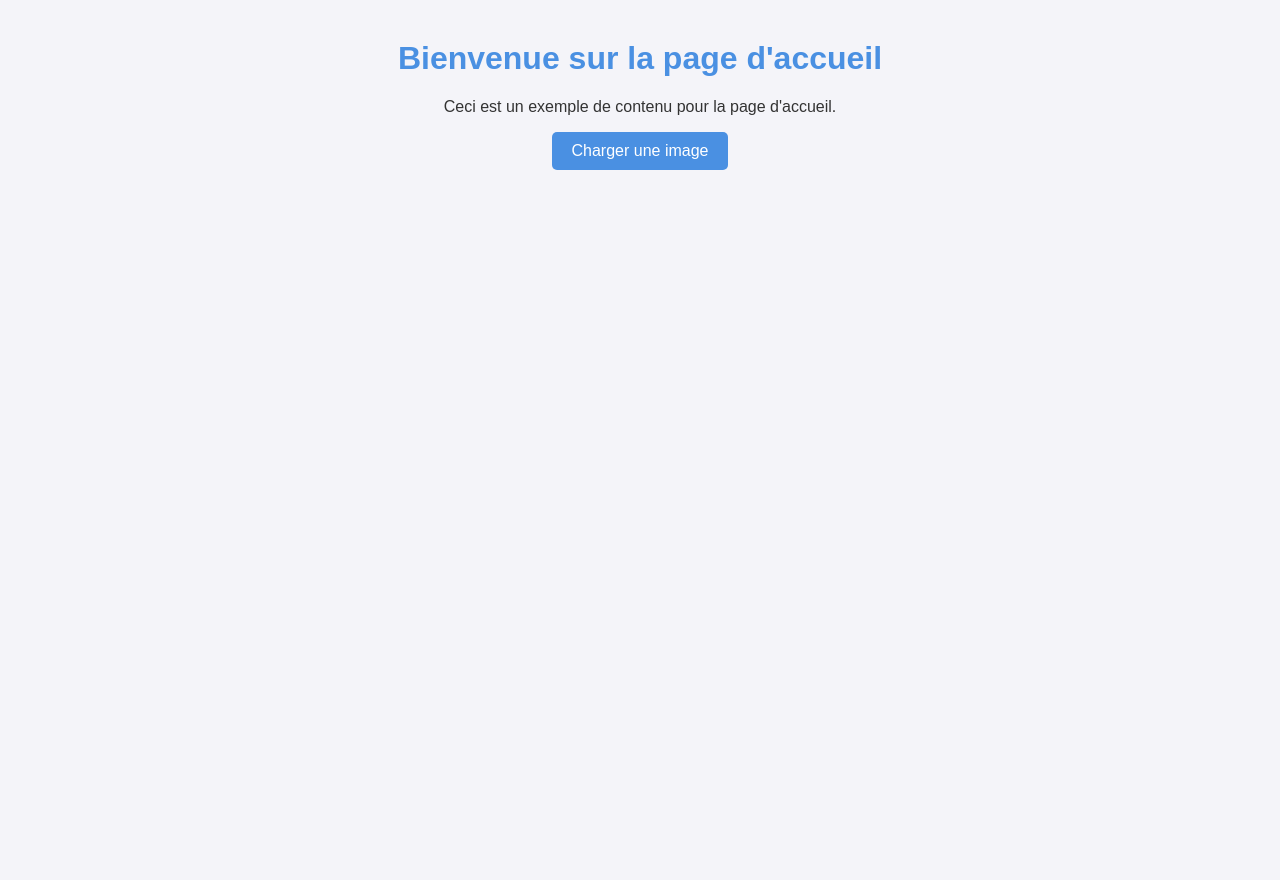
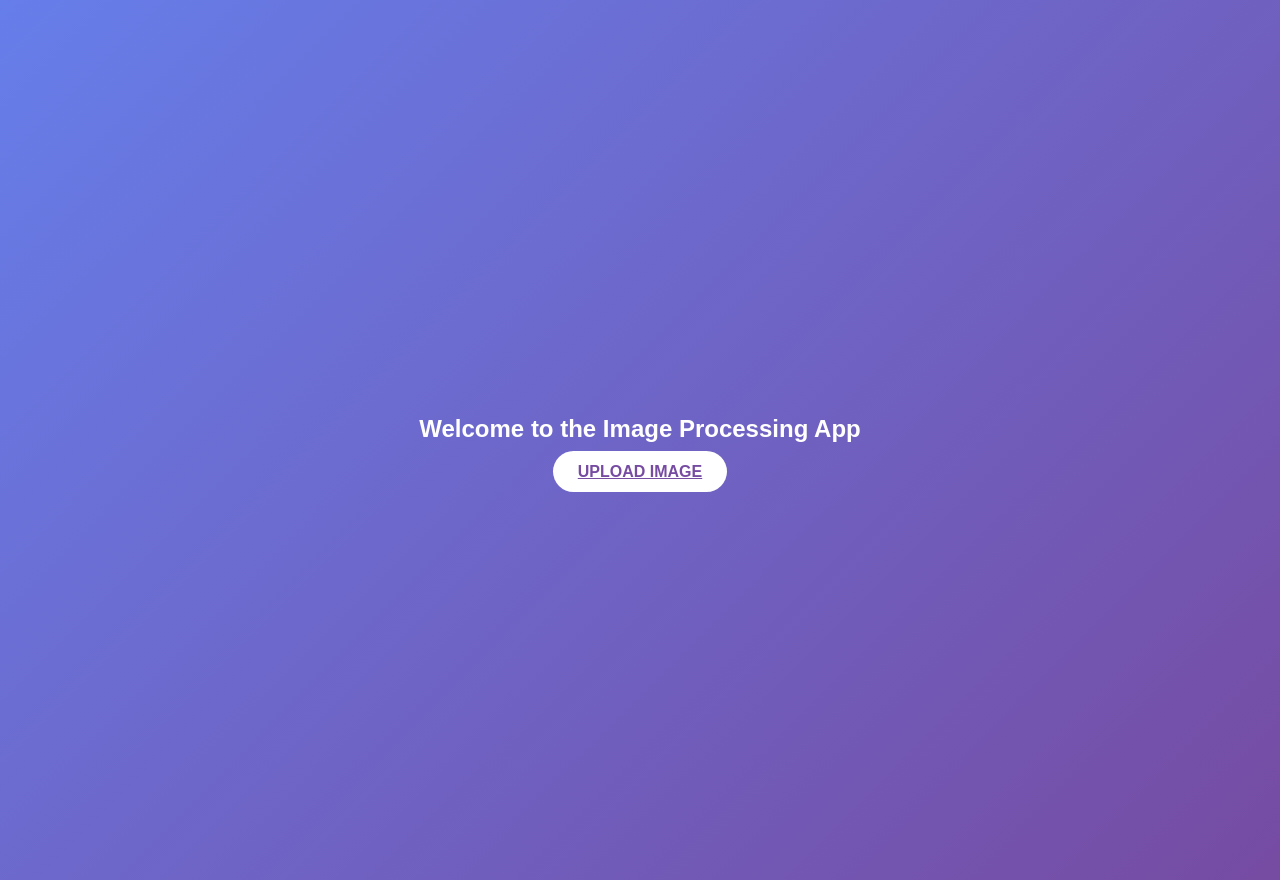
Before and after one commit to guillaumrey2/convergence-du-visuel-et-de-l-audible-par-l-intelligence-artificielle, a Flask app: page / in a window 1280 px wide. Before the commit the page ends 170 px from the top, so only its background shows below. Run offline with Flask 3, Linux system fonts and the light colour scheme.

Commit message:
Update : CSS update

```diff
--- a/static/css/style.css
+++ b/static/css/style.css
@@ -1,52 +1,59 @@
-/* General Styles */
+/* General page styles */
 body {
-    font-family: 'Arial', sans-serif;
-    background-color: #f4f4f9;
-    color: #333;
-    margin: 40px;
+    font-family: 'Poppins', sans-serif;
+    background: linear-gradient(135deg, #667eea, #764ba2);
+    color: #fff;
+    margin: 0;
+    padding: 40px 0;
+    display: flex;
+    justify-content: center;
+    align-items: center;
+    height: 100vh;
     text-align: center;
 }
 
 h1 {
-    color: #4A90E2;
+    color: #ffffff;
+    margin-bottom: 20px;
+    font-size: 24px;
 }
 
-a {
-    color: #fff;
-    background-color: #4A90E2;
-    padding: 10px 20px;
-    text-decoration: none;
-    border-radius: 5px;
-    display: inline-block;
+a, input[type="submit"] {
+    background-color: #ffffff;
+    color: #764ba2;
+    padding: 12px 25px;
+    border: none;
+    border-radius: 25px;
+    text-transform: uppercase;
+    transition: background-color 0.3s ease;
+    font-weight: bold;
+    margin-top: 20px;
 }
 
-input[type="submit"] {
-    background-color: #4A90E2;
-    border: none;
-    color: white;
-    padding: 10px 20px;
-    text-decoration: none;
-    margin: 4px 2px;
+a:hover, input[type="submit"]:hover {
+    background-color: #e0deed;
     cursor: pointer;
-    border-radius: 5px;
 }
 
 input[type="file"] {
-    margin: 10px 0;
+    padding: 10px;
+    border: none;
+    border-radius: 5px;
+    margin-top: 15px;
 }
 
-/* Loader Styles */
+/* Loader styles */
 .loader {
-    border: 16px solid #f3f3f3; /* Light grey */
-    border-top: 16px solid #3498db; /* Blue */
+    border: 8px solid rgba(255, 255, 255, 0.3);
+    border-left-color: #ffffff;
     border-radius: 50%;
-    width: 120px;
-    height: 120px;
-    animation: spin 2s linear infinite;
-    display: inline-block;
+    width: 80px;
+    height: 80px;
+    animation: spin 1s linear infinite;
 }
 
 @keyframes spin {
-    0% { transform: rotate(0deg); }
-    100% { transform: rotate(360deg); }
+    100% {
+        transform: rotate(360deg);
+    }
 }
--- a/templates/accueil.html
+++ b/templates/accueil.html
@@ -1,12 +1,13 @@
 <!DOCTYPE html>
 <html>
 <head>
-    <title>Accueil</title>
+    <title>Welcome</title>
     <link rel="stylesheet" type="text/css" href="{{ url_for('static', filename='css/style.css') }}">
 </head>
 <body>
-    <h1>Bienvenue sur la page d'accueil</h1>
-    <p>Ceci est un exemple de contenu pour la page d'accueil.</p>
-    <a href="/loadImage">Charger une image</a>
+    <div>
+        <h1>Welcome to the Image Processing App</h1>
+        <a href="/loadImage">Upload Image</a>
+    </div>
 </body>
 </html>
```
Also changed, not shown: templates/loadImage.html (+9 -6 lines), templates/loading.html (+7 -5 lines).
